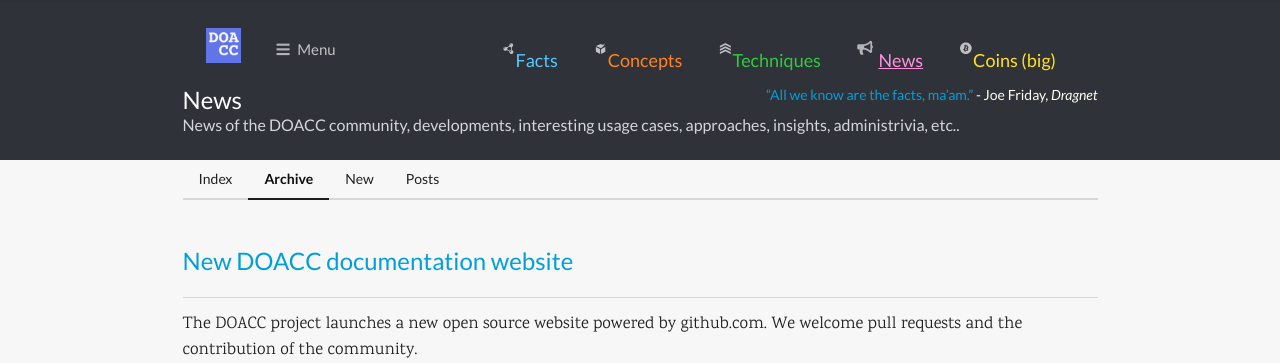
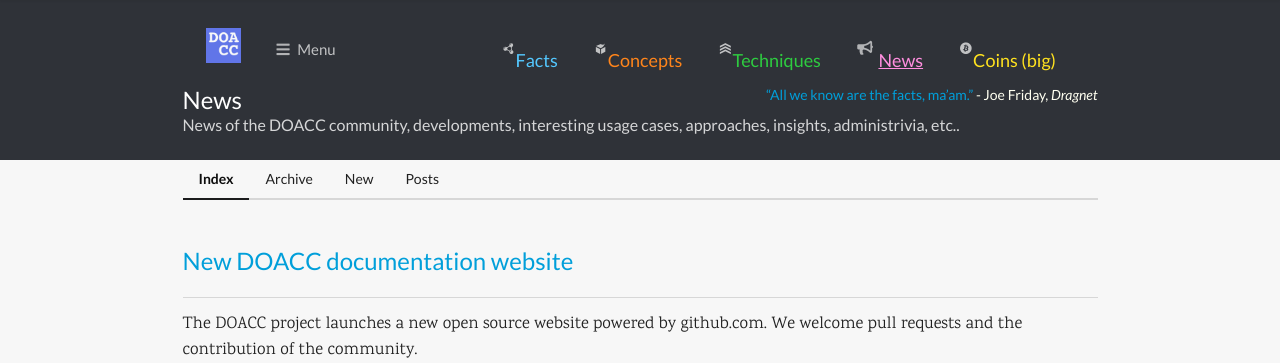
Before and after one commit to DOACC/DOACC.github.io, a Jekyll site: the page built from news/index.md, in a window 1280 px wide. Shown: the top 363 px of the page. Built offline with Jekyll 4.4.1, drawn with Linux system fonts in a browser that asks for light colours; nearby versions of some CDN libraries; some web fonts are replaced; a script that is not in the unit is left out.

Commit message:
nutnipping

```diff
--- a/_layouts/post-index.html
+++ b/_layouts/post-index.html
@@ -32,8 +32,8 @@
       </div>
         <div class="container">
           <div class="ui sub secondary pointing menu">
-            <a class="item" href="/news/index.html">Index</a>
-            <a class="active item" href="/news/all-news/index.html">Archive</a>
+            <a class="active item" href="/news/index.html">Index</a>
+            <a class="item" href="/news/all-news/index.html">Archive</a>
             <a class="item" href="/news/new-articles/index.html">New</a>
             <a class="item" href="/news/posts/index.html">Posts</a>
           </div>
```
